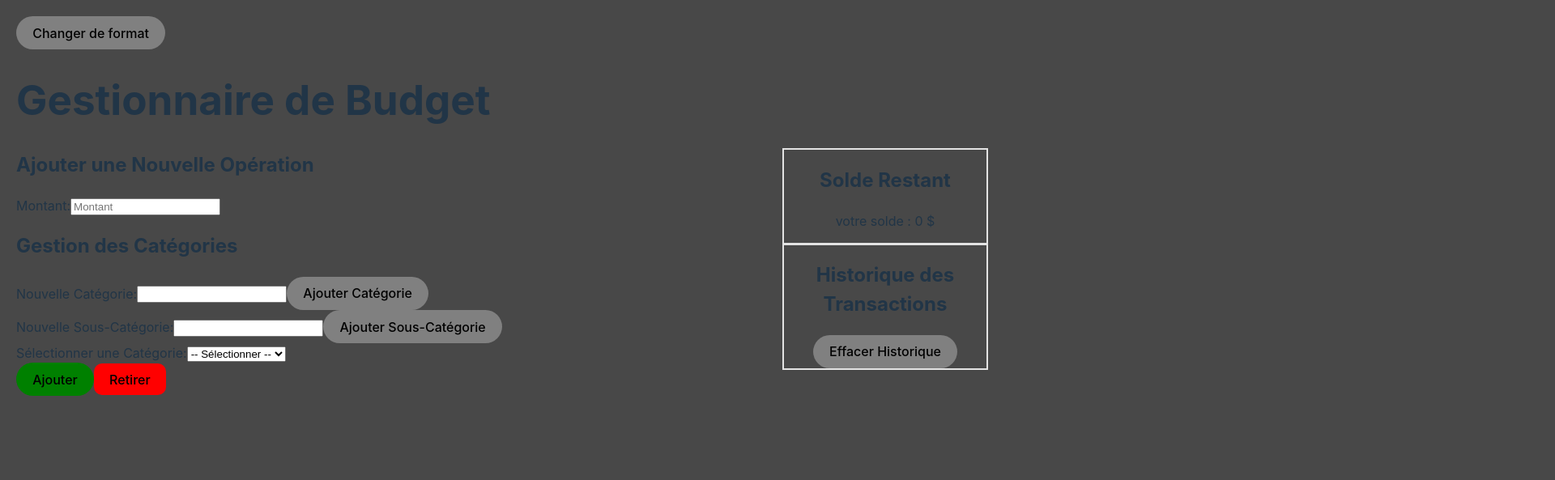
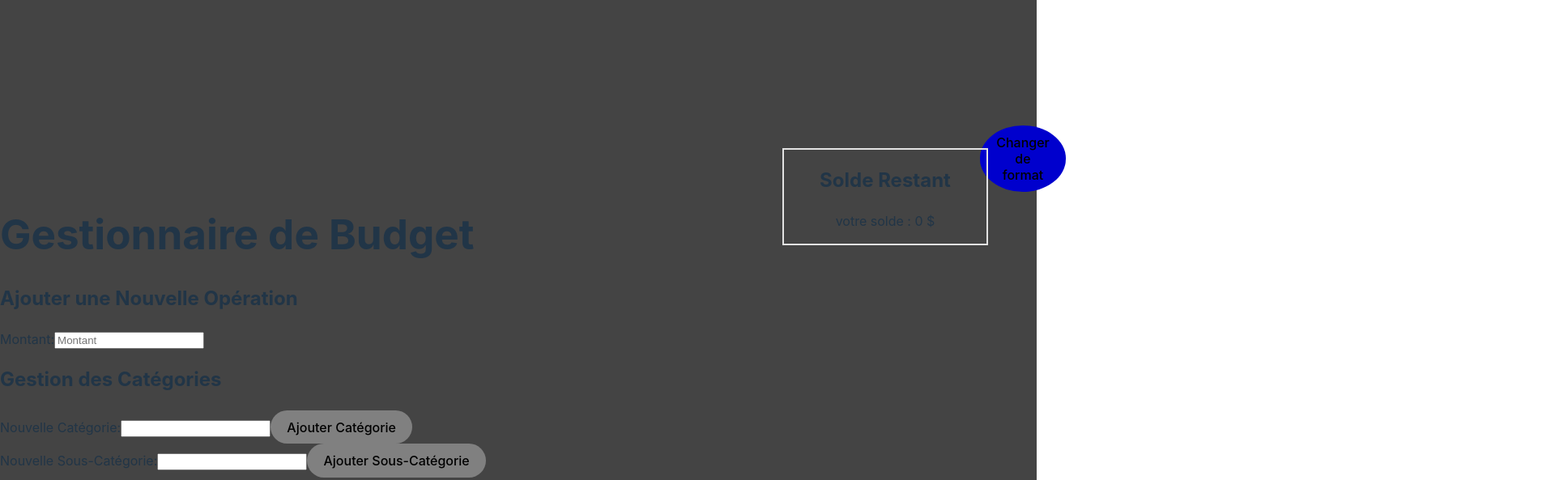
Before and after one commit to bruno-jimenez/finance-flow, a React (Vite) app in the folder FinanceFlow/: page / in a window 1280 px wide. Shown: the top 593 px of the page at 81% size, 1920 px wide, since content can reach past the window. Built offline with nearby package versions, Linux system fonts and the light colour scheme.

Commit message:
patch of transaction logs and update CSS

```diff
--- a/FinanceFlow/src/CSS/ResponsiveComponent.css
+++ b/FinanceFlow/src/CSS/ResponsiveComponent.css
@@ -1,11 +1,8 @@
 /* ResponsiveComponent.css */
+body {
 
-.responsive-container {
-  width: 1920px;
-  height: 1080px;
-  background-color: rgb(72, 72, 72);
-  padding: 20px;
-  margin: 0 auto;
+  background-color: rgb(68, 68, 68);
+
 }
 
 /* Styles pour les écrans étroits (moins de 653px de large) */
@@ -17,15 +14,23 @@
   font-size: small;
 }
 
+#switchResponsive {
+
+  background-color: mediumblue;
+  border-radius: 90%;
+  bottom: 200px;
+  margin-left: 1200px;
+  position: relative;
+
+
+
+}
 /*style de transactionlogs*/
 
 .Transactionlogs-container {
 
-   position: fixed;
-   top: 300px;
-   right: 60px;
-   width: 250px;
-   border: 2px solid rgb(227, 227, 227);
+   position: absolute;
+
    text-align: center;
    margin: auto;
 
@@ -35,7 +40,7 @@
 
 .howmuch-container {
 
-  position: fixed;
+  position: absolute;
   top: 183px;
   right: 60px;
   width: 250px;
@@ -70,6 +75,6 @@
 #Del {
 
   background-color: red;
-  border: 10px rgb(190, 0, 0);
+  border: 10px rgb(255, 0, 0);
   border-radius: 10px;
 }
--- a/FinanceFlow/src/component/AddNewOperation.jsx
+++ b/FinanceFlow/src/component/AddNewOperation.jsx
@@ -4,7 +4,6 @@ import DataCategorie from './DataCategorie';
 const AddNewOperation = ({ addTransaction }) => {
   const [amount, setAmount] = useState('');
   const [selectedCategory, setSelectedCategory] = useState('');
-  const [selectedSubCategory, setSelectedSubCategory] = useState('');
 
   const handleAddTransaction = (isPositive) => {
     if (amount.trim() === '' || selectedCategory.trim() === '') {
@@ -16,13 +15,27 @@ const AddNewOperation = ({ addTransaction }) => {
     // Déterminer si la transaction est positive ou négative
     const transactionAmount = isPositive ? parseFloat(amount) : -parseFloat(amount);
 
+    //Obtenir la date
+    const currentDate = new Date();
+
+    //formatage de la date
+    const formattedDate = `${currentDate.getDate()}/${currentDate.getMonth() + 1}/${currentDate.getFullYear()} ${currentDate.getHours()}:${currentDate.getMinutes()}:${currentDate.getSeconds()}`;
+
     // Votre logique pour ajouter la transaction avec amount, selectedCategory et selectedSubCategory
+    addTransaction({
+      amount: transactionAmount,
+      category: selectedCategory,
+      date: formattedDate
+    })
+
     // ...
 
     // Réinitialiser les états locaux
     setAmount('');
     setSelectedCategory('');
-    setSelectedSubCategory('');
+
+  console.log('Transaction ajoutée:', transactionAmount, selectedCategory);
+
   };
 
   return (
@@ -39,7 +52,6 @@ const AddNewOperation = ({ addTransaction }) => {
       {/* Intégrer le composant DataCategorie pour gérer les catégories et sous-catégories */}
       <DataCategorie
         onSelectCategorie={(category) => setSelectedCategory(category)}
-        onSelectSubCategorie={(subCategory) => setSelectedSubCategory(subCategory)}
       />
 
       {/* Ajouter la transaction (positive) */}
@@ -47,6 +59,9 @@ const AddNewOperation = ({ addTransaction }) => {
 
       {/* Ajouter la transaction (négative) */}
       <button className='button' id='Del' onClick={() => handleAddTransaction(false)}>Retirer</button>
+
+
+
     </div>
   );
 };
--- a/FinanceFlow/src/component/responsive.jsx
+++ b/FinanceFlow/src/component/responsive.jsx
@@ -12,7 +12,7 @@ const ResponsiveComponent = ({ children }) => {
 
   return (
     <div className={`responsive-container ${isWideFormat ? 'wide-format' : 'narrow-format'}`}>
-      <button className='button' onClick={toggleFormat}>Changer de format</button>
+      <button className='button' id='switchResponsive' onClick={toggleFormat}>Changer de format</button>
       {React.Children.map(children, (child) =>
         React.cloneElement(child, { isWideFormat })
       )}
```
